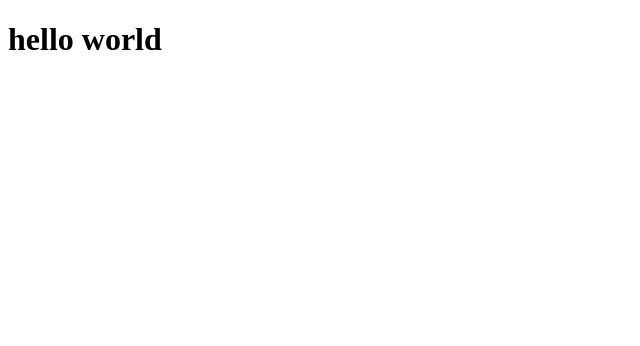
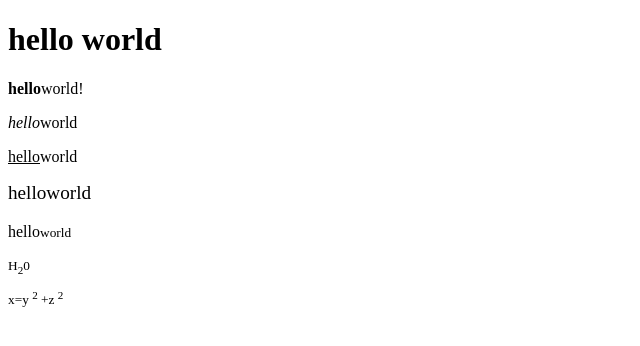
Before and after one commit to Kenneth-ass/KENNETH3A, a plain HTML site: page index.html in a window 1280 px wide. Shown: the whole page, without its empty margins (0-640 px from the left). Drawn offline with Linux system fonts and the light colour scheme.

Commit message:
text formating tags

```diff
--- a/index.html
+++ b/index.html
@@ -8,5 +8,18 @@
 </head>
 <body>
     <h1>hello world</h1>
+    <h><b>hello</b>world!</h>
+    <p><i>hello</i>world</p>
+    <p><u>hello</u>world</p>
+    <p><big>hello</small>world</p>
+    <p><small>hello</big>world</p>
+        <p>H<sub>2</sub>0</p>
+        <p>x=y <sup>2</sup> +z <sup>2</sup></p>
+
+
+
+
+
+
 </body>
 </html>
```
